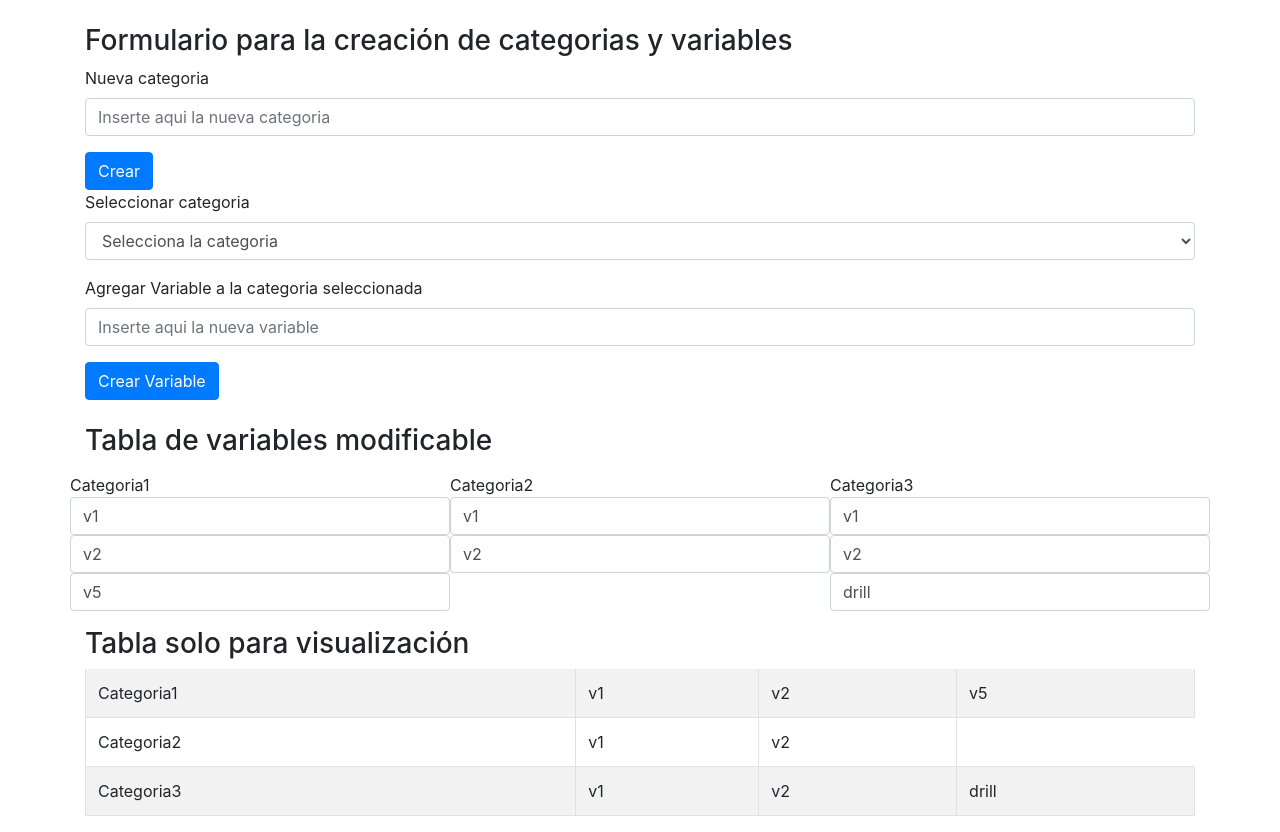
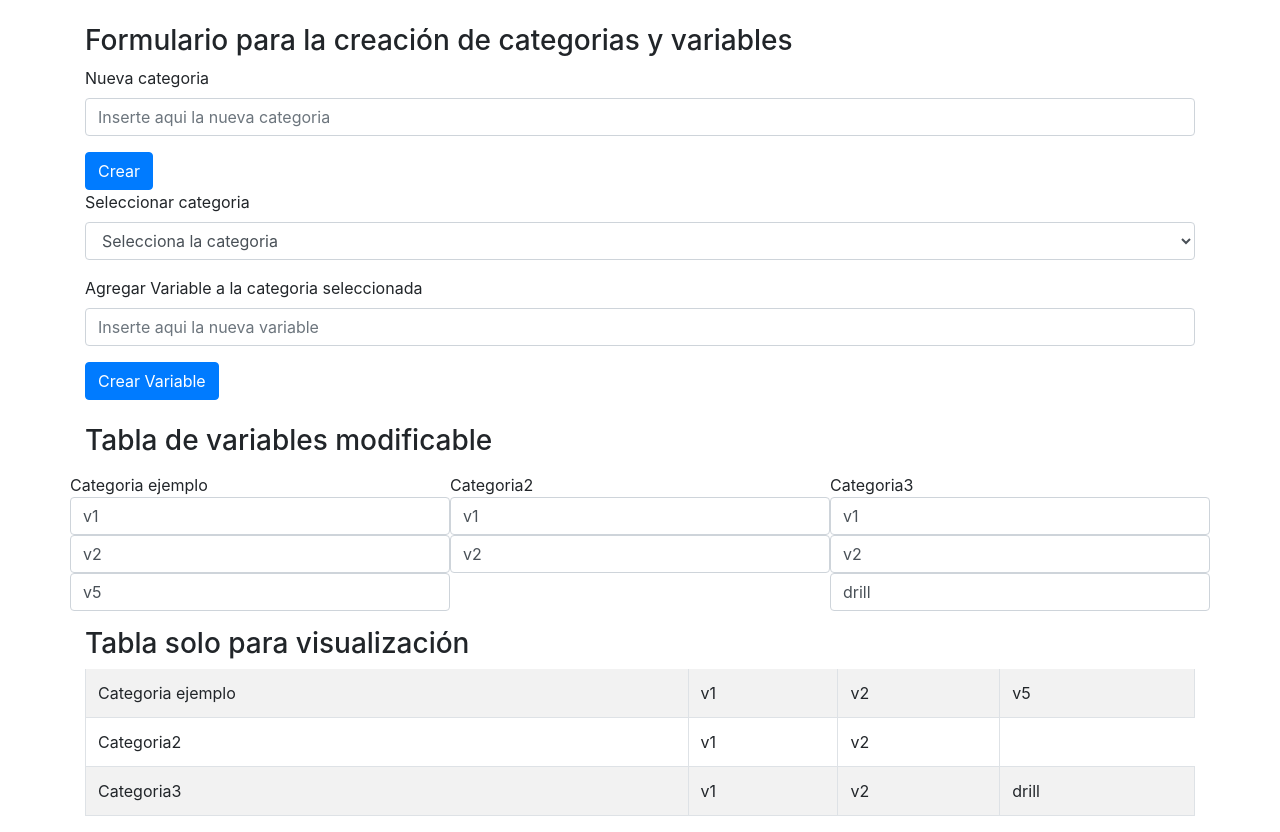
Before and after one commit to andresf5/reactjspruebatecnica, a React (Create React App) app: page / in a window 1280 px wide. Built offline with nearby package versions, Linux system fonts and the light colour scheme.

Commit message:
redux connectado a los componentes, faltan las actions.

```diff
--- a/src/components/App.js
+++ b/src/components/App.js
@@ -9,7 +9,7 @@ import * as datosActions from '../actions/datosActions'
 const App = (props) => {
 
   useEffect(() => {
-    // Actualiza el título del documento usando la API del navegador
+
     props.traerTodos();
 
   }, []);
--- a/src/reducers/datosReducer.js
+++ b/src/reducers/datosReducer.js
@@ -1,7 +1,7 @@
 const INITIAL_STATE = {
     datos: [
         {
-          name: 'Categoria1',
+          name: 'Categoria ejemplo',
           variables: ['v1','v2', 'v5']
         },
         {
```
